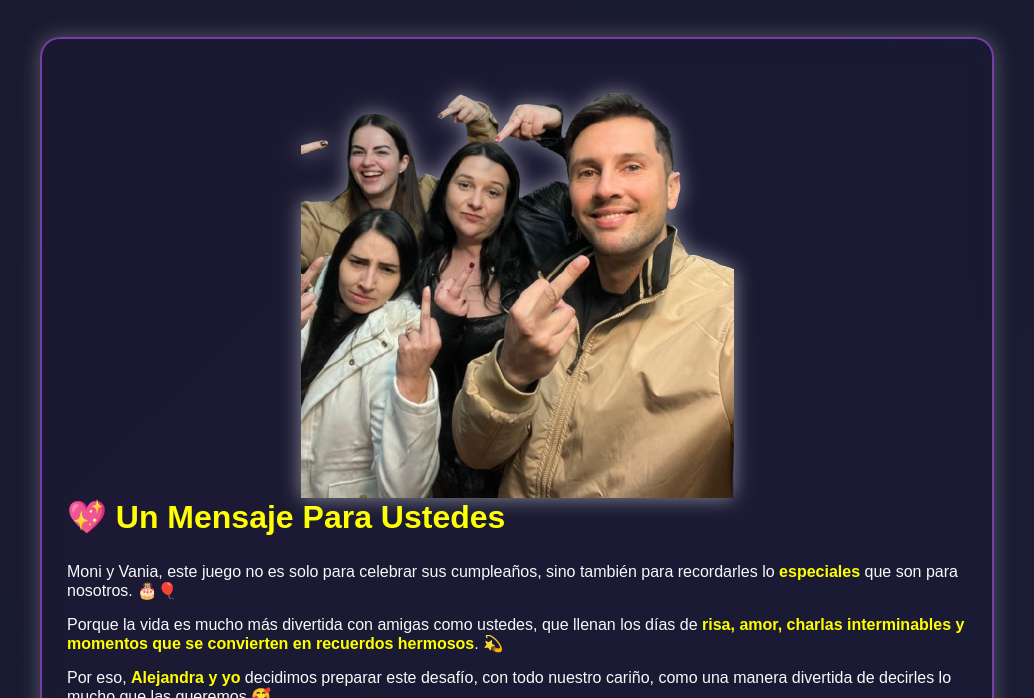
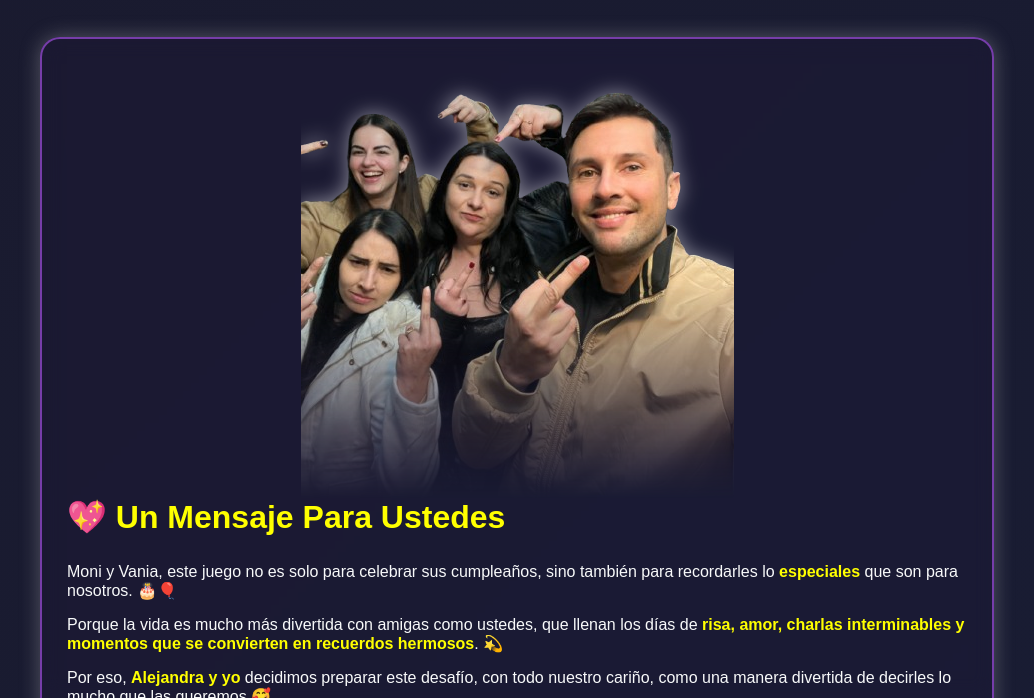
Before and after one commit to CristianLorenzo11/VANIA-MONI, a plain HTML site: page index.html in a window 1280 px wide. Shown: the part 510-1208 px from the top of the page, without its empty margins (123-1157 px from the left). Drawn offline with Linux system fonts and the light colour scheme.

Commit message:
Add files via upload

```diff
--- a/styles.css
+++ b/styles.css
@@ -51,6 +51,12 @@ body {
   height: auto;
  filter: drop-shadow(0 0 10px rgba(255, 255, 255, 0.5));
   transition: transform 0.3s ease;
+
+
+  /* Difuminado inferior hacia la transparencia */
+  -webkit-mask-image: linear-gradient(to bottom, rgba(0,0,0,1) 50%, rgba(0,0,0,0) 100%);
+  mask-image: linear-gradient(to bottom, rgba(0,0,0,1) 50%, rgba(0,0,0,0) 100%);
+
  }
 
 .reglas:hover, .mision:hover {
```
